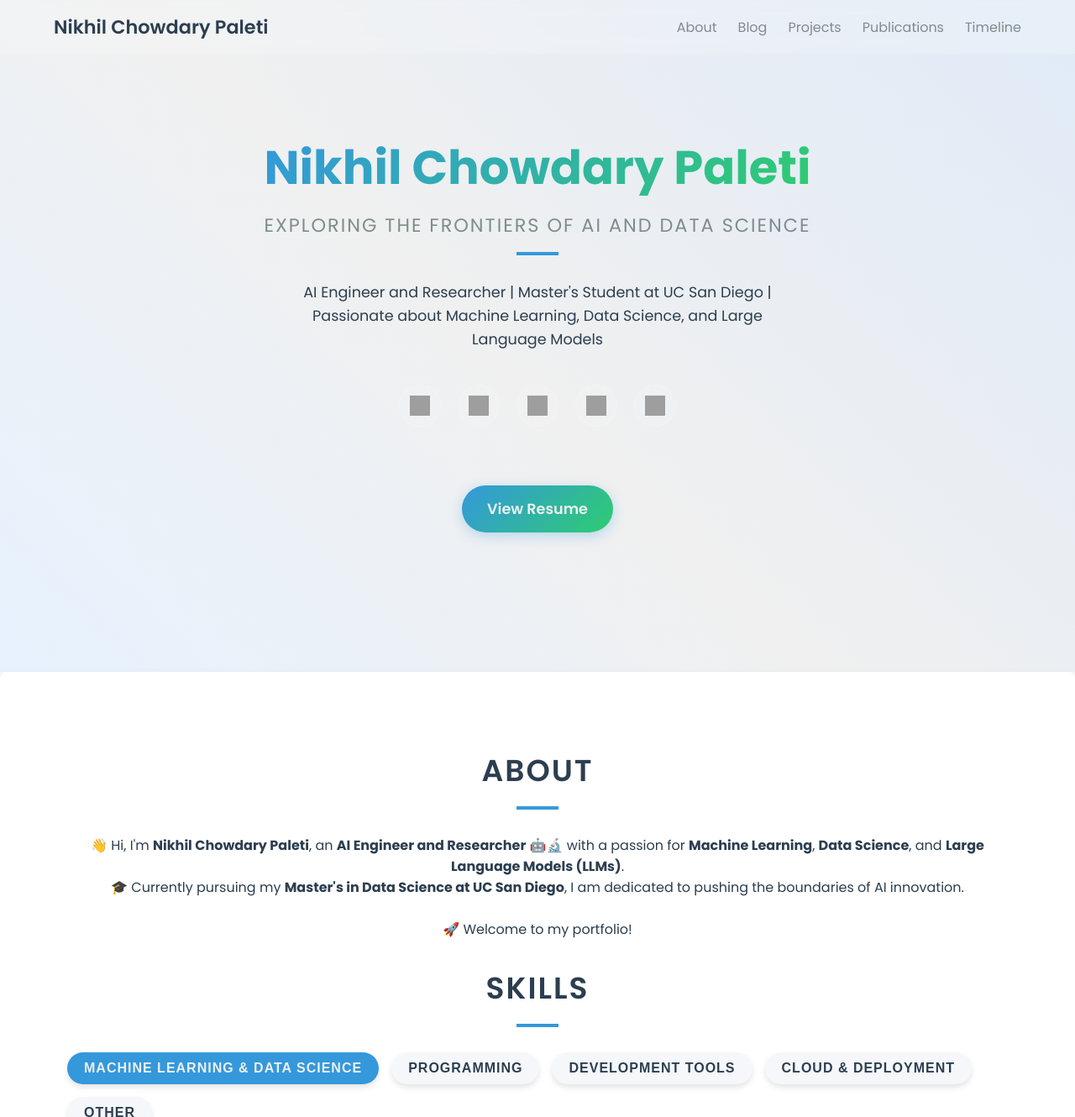
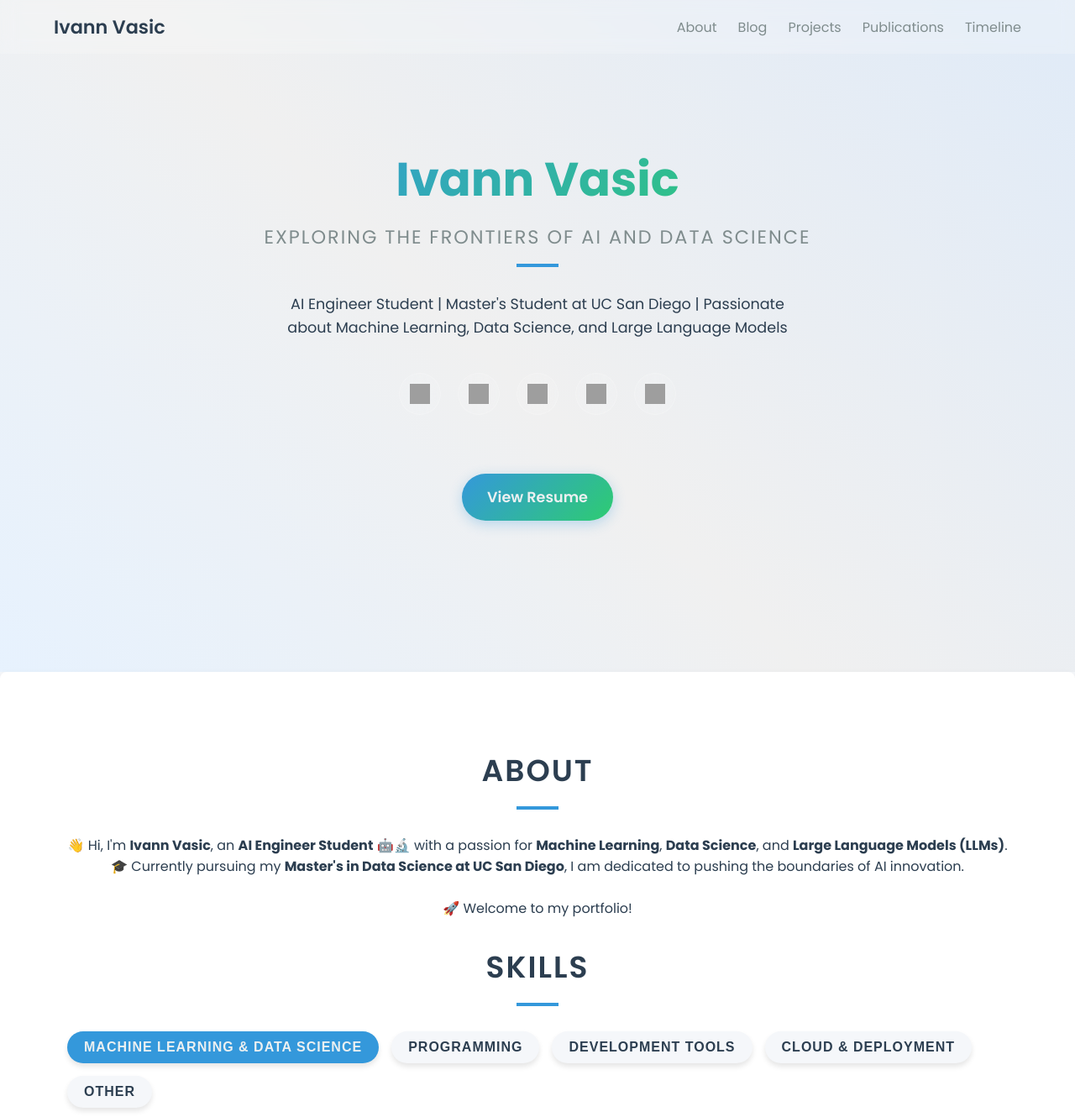
Before and after one commit to VasicIvann/VasicIvann.github.io, a plain HTML site: page index.html in a window 1280 px wide. Shown: the top 1330 px of the page at 84% size. Drawn offline with Linux system fonts and the light colour scheme; grey boxes are pictures that could not be loaded.

Commit message:
Intégration du nom

```diff
--- a/index.html
+++ b/index.html
@@ -4,9 +4,9 @@
         <meta charset="utf-8">
         <meta name="viewport" content="width=device-width, initial-scale=1">
         <!-- , shrink-to-fit=no -->
-        <title>Nikhil Chowdary Paleti - AI Engineer and Researcher | Portfolio</title>
-        <meta name="description" content="Portfolio of Nikhil Chowdary Paleti, AI Engineer and Researcher specializing in Machine Learning, Data Science, and Large Language Models (LLMs) at UC San Diego.">
-        <meta name="keywords" content="Nikhil Chowdary Paleti, AI Engineer, Machine Learning Expert, Data Science Specialist, LLMs Researcher, Artificial Intelligence Portfolio">
+        <title>Ivann Vasic - AI Engineer Student | Portfolio</title>
+        <meta name="description" content="Portfolio of Ivann Vasic, AI Engineer Student specializing in Machine Learning, Data Science, and Large Language Models (LLMs) at UC San Diego.">
+        <meta name="keywords" content="Ivann Vasic, AI Engineer, Machine Learning Expert, Data Science Specialist, LLMs Researcher, Artificial Intelligence Portfolio">
         <link rel="stylesheet" type="text/css" href="styles/main.css">
         <link rel="stylesheet" type="text/css" href="styles/nav.css">
         <link rel="stylesheet" type="text/css" href="styles/info.css">
@@ -20,8 +20,8 @@
         <link rel="icon" href="assets/me.jpg" type="image/x-icon">
 
         <!-- Open Graph tags -->
-        <meta property="og:title" content="Nikhil Chowdary Paleti | AI Engineer and Researcher">
-        <meta property="og:description" content="Portfolio of Nikhil Chowdary Paleti, AI Engineer and Researcher, specializing in Machine Learning, Data Science, and LLMs.">
+        <meta property="og:title" content="Ivann Vasic | AI Engineer Student">
+        <meta property="og:description" content="Portfolio of Ivann Vasic, AI Engineer Student, specializing in Machine Learning, Data Science, and LLMs.">
         <meta property="og:image" content="https://github.com/Nikhil-Paleti/nikhil-paleti.github.io/blob/main/assets/me.jpg" />
         <meta property="og:url" content="https://https://nikhil-paleti.github.io/" />
         <meta property="og:type" content="website" />
@@ -37,7 +37,7 @@
         {
           "@context": "https://schema.org",
           "@type": "Person",
-          "name": "Nikhil Chowdary Paleti",
+          "name": "Ivann Vasic",
           "url": "https://nikhil-paleti.github.io/",
           "image": "https://nikhil-paleti.github.io/assets/me.jpg",
           "sameAs": [
@@ -46,7 +46,7 @@
             "https://scholar.google.co.uk/citations?user=RuldEOQAAAAJ&hl=en",
             "https://x.com/nikhil2362"
           ],
-          "jobTitle": "AI Engineer and Researcher",
+          "jobTitle": "AI Engineer Student",
           "alumniOf": {
             "@type": "CollegeOrUniversity",
             "name": "Amrita Vishwa Vidyapeetham"
@@ -56,7 +56,7 @@
             "name": "University of California San Diego"
           },
           "knowsAbout": ["Machine Learning", "Data Science", "Large Language Models"],
-          "description": "Nikhil Chowdary Paleti is a graduate student at UC San Diego, specializing in Machine Learning, Data Science, and Large Language Models (LLMs)."
+          "description": "Ivann Vasic is a graduate student at UC San Diego, specializing in Machine Learning, Data Science, and Large Language Models (LLMs)."
         }
         </script>
     </head>
@@ -64,7 +64,7 @@
         <header class="gradient-background">
             <nav>
                 <div class="nav-left">
-                    <a href="#dhead" class="nav-link">Nikhil Chowdary Paleti</a>
+                    <a href="#dhead" class="nav-link">Ivann Vasic</a>
                 </div>
                 <div class="nav-right">
                     <a href="#about" class="nav-link">About</a>
@@ -94,9 +94,9 @@
         <main>
             <div id="dhead" class="container gradient-background">
                 <div class="hero-content">
-                    <h1>Nikhil Chowdary Paleti</h1>
+                    <h1>Ivann Vasic</h1>
                     <h2>Exploring the Frontiers of AI and Data Science</h2>
-                    <p class="hero-description">AI Engineer and Researcher | Master's Student at UC San Diego | Passionate about Machine Learning, Data Science, and Large Language Models</p>
+                    <p class="hero-description">AI Engineer Student | Master's Student at UC San Diego | Passionate about Machine Learning, Data Science, and Large Language Models</p>
                     <div id="dico">
                         <a href="https://www.linkedin.com/in/nikhil-paleti/" target="_blank" rel="noopener noreferrer" aria-label="LinkedIn"><img src="https://cdn.jsdelivr.net/npm/simple-icons@v5/icons/linkedin.svg" class="iico" alt="Connect with Nikhil on LinkedIn"/></a>
                         <a href="https://github.com/Nikhil-Paleti" target="_blank" rel="noopener noreferrer" aria-label="GitHub"><img src="https://cdn.jsdelivr.net/npm/simple-icons@v5/icons/github.svg" class="iico" alt="View Nikhil's GitHub projects"/></a>
@@ -137,7 +137,7 @@
 
             <div class="section" id="about">
                 <h2>About</h2>
-                <p>👋 Hi, I'm <strong>Nikhil Chowdary Paleti</strong>, an <strong>AI Engineer and Researcher</strong> 🤖🔬 with a passion for <strong>Machine Learning</strong>, <strong>Data Science</strong>, and <strong>Large Language Models (LLMs)</strong>. <br>
+                <p>👋 Hi, I'm <strong>Ivann Vasic</strong>, an <strong>AI Engineer Student</strong> 🤖🔬 with a passion for <strong>Machine Learning</strong>, <strong>Data Science</strong>, and <strong>Large Language Models (LLMs)</strong>. <br>
                     🎓 Currently pursuing my <strong>Master's in Data Science at UC San Diego</strong>, I am dedicated to pushing the boundaries of AI innovation. <br> <br>
                     🚀 Welcome to my portfolio!</p>
                 <h2>SKILLS</h2>
@@ -447,7 +447,7 @@
                 <div class="pub">
                     <div class="pub-title"><a href="https://aclanthology.org/2023.dravidianlangtech-1.5" target="_blank">Improving Reinforcement Learning Agent Training using Text based Guidance: A study using Commands in Dravidian Languages</a></div>
                     <div class="pub-venue">Proceedings of the Third Workshop on Speech and Language Technologies for Dravidian Languages, pages 33–42, Varna, Bulgaria. INCOMA Ltd., Shoumen, Bulgaria</div>
-                    <div class="pub-authors">Nikhil Chowdary Paleti, Sai Aravind Vadlapudi, Sai Aashish Menta, Sai Akshay Menta, Vishnu Vardhan Gorantla V N S L, Janakiram Chandu, Soman K P, and Sachin Kumar S.</div>
+                    <div class="pub-authors">Ivann Vasic, Sai Aravind Vadlapudi, Sai Aashish Menta, Sai Akshay Menta, Vishnu Vardhan Gorantla V N S L, Janakiram Chandu, Soman K P, and Sachin Kumar S.</div>
                 </div>
 
                 <div class="pub">
@@ -570,7 +570,7 @@
         <hr>
 
         <footer>
-            <p>&copy; 2024 Nikhil Chowdary Paleti. All rights reserved.</p>
+            <p>&copy; 2024 Ivann Vasic. All rights reserved.</p>
         </footer>
 
         <script src="js/main.js"></script>
```
